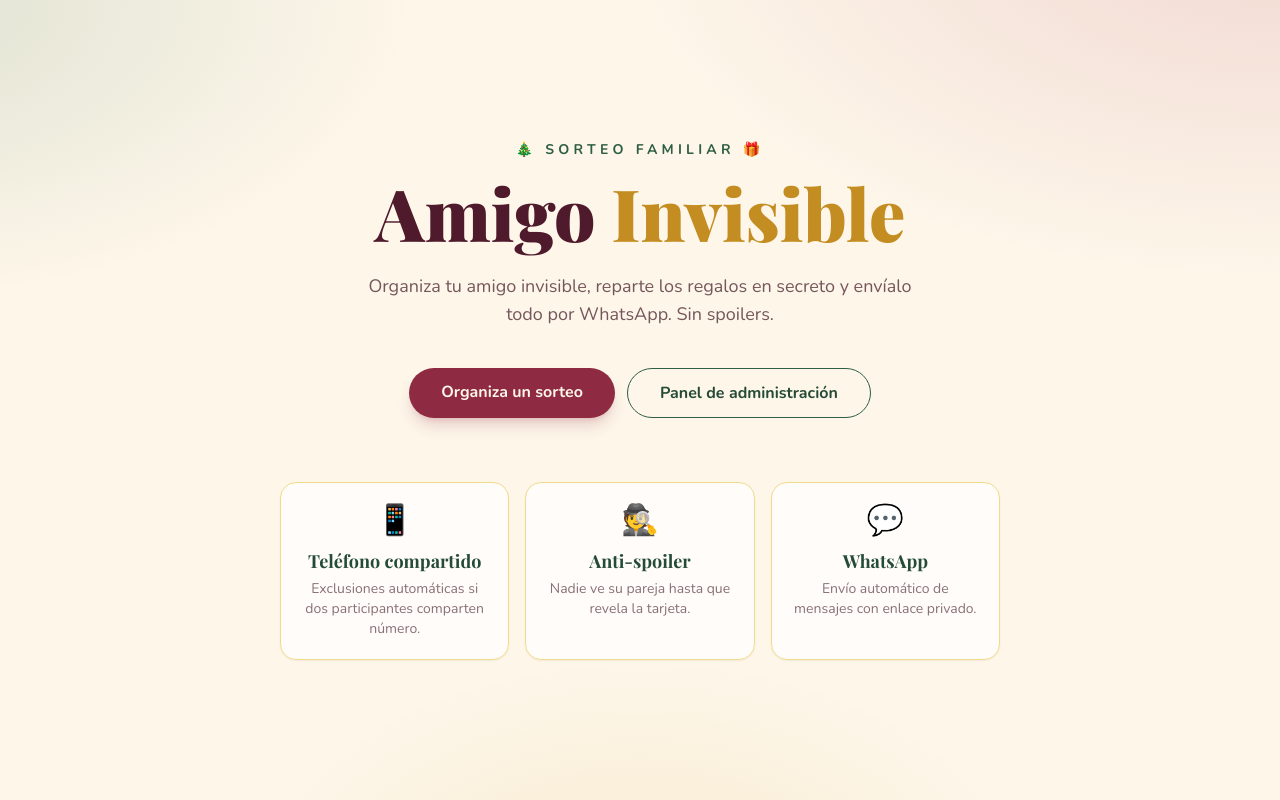
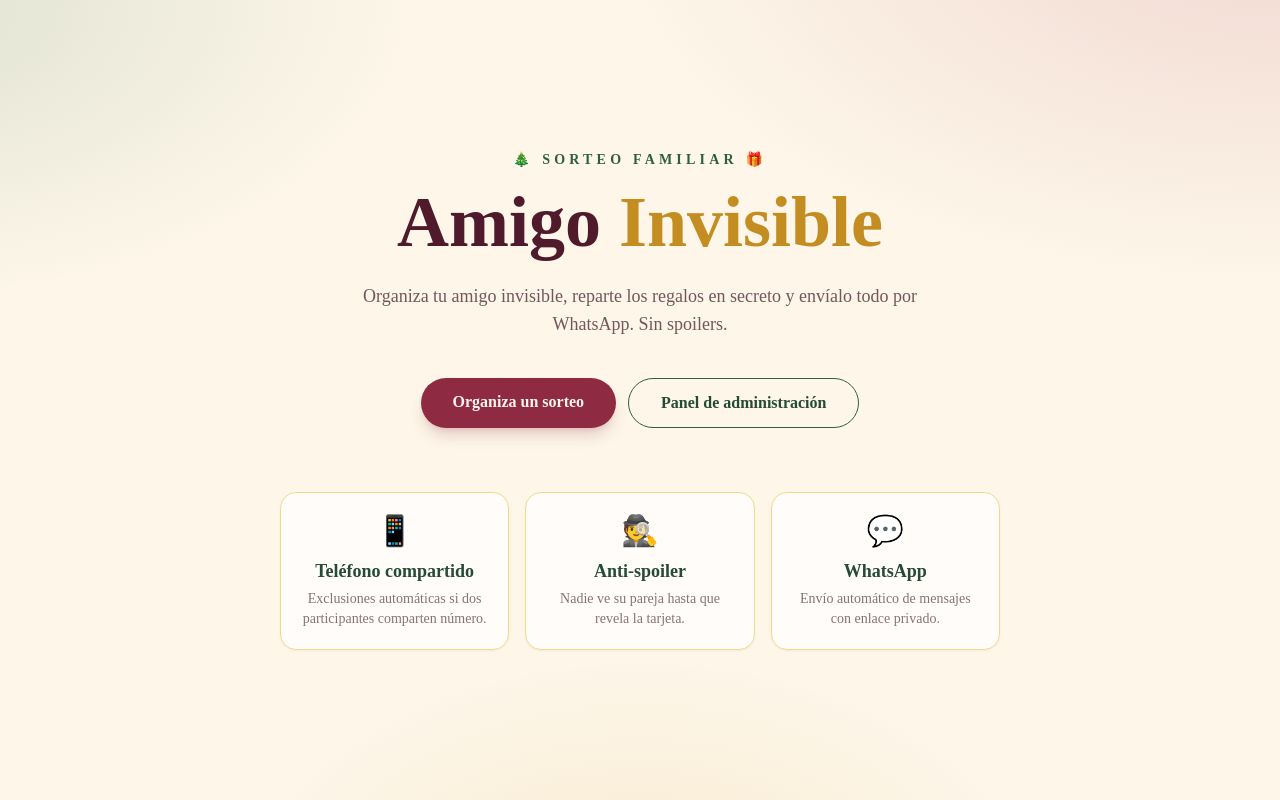
Before and after one commit to arbatxavier/amic-invisible, a Next.js app: page / in a window 1280 px wide. Built offline with nearby package versions, Linux system fonts and the light colour scheme.

Commit message:
Remove Google Fonts build-time fetch and retry build on transient failure

```diff
--- a/src/app/layout.tsx
+++ b/src/app/layout.tsx
@@ -1,20 +1,5 @@
 import type { Metadata } from 'next';
-import { Nunito, Playfair_Display } from 'next/font/google';
 import './globals.css';
-
-const display = Playfair_Display({
-  subsets: ['latin'],
-  variable: '--font-display',
-  weight: ['500', '600', '700', '800', '900'],
-  display: 'swap',
-});
-
-const sans = Nunito({
-  subsets: ['latin'],
-  variable: '--font-sans',
-  weight: ['400', '500', '600', '700', '800', '900'],
-  display: 'swap',
-});
 
 export const metadata: Metadata = {
   title: {
@@ -31,7 +16,7 @@ export default function RootLayout({
   children,
 }: Readonly<{ children: React.ReactNode }>) {
   return (
-    <html lang="ca" className={`${display.variable} ${sans.variable}`}>
+    <html lang="ca">
       <body className="min-h-screen font-sans antialiased">{children}</body>
     </html>
   );
```
Also changed, not shown: 1 other file (tests, documents, lock files or other folders).
